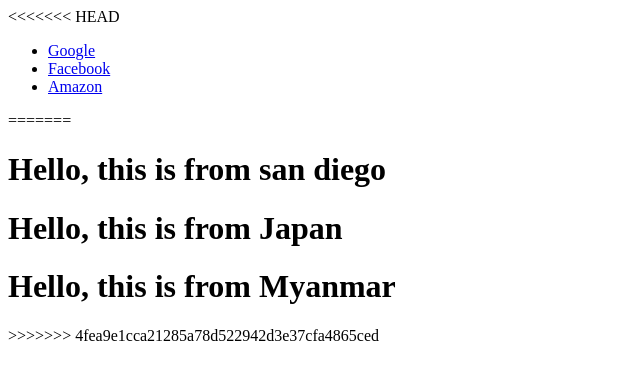
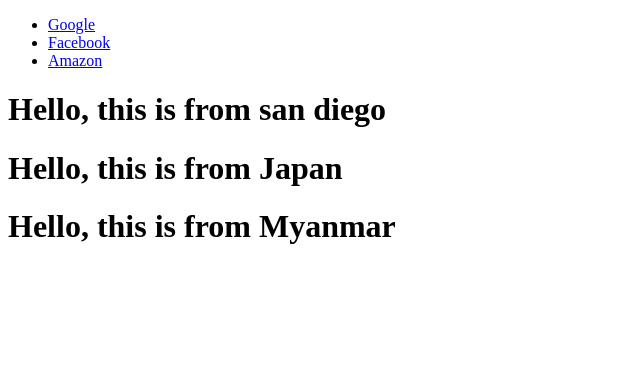
Before and after one commit to kkaungyyang/Guess-Guess, a plain HTML site: page public/index.html in a window 1280 px wide. Shown: the whole page, without its empty margins (0-640 px from the left). Drawn offline with Linux system fonts and the light colour scheme.

Commit message:
resolved conflicts

```diff
--- a/public/index.html
+++ b/public/index.html
@@ -5,7 +5,6 @@
     <title>Guess Guess</title>
 </head>
 <body>
-<<<<<<< HEAD
 	<ul>
 
 
@@ -17,12 +16,11 @@
 
 
 	</ul>
-=======
+
 
 	<h1> Hello, this is from san diego</h1>
 	<h1> Hello, this is from Japan</h1>
 	<h1> Hello, this is from Myanmar</h1>
 
->>>>>>> 4fea9e1cca21285a78d522942d3e37cfa4865ced
 </body>
 </html>
```
